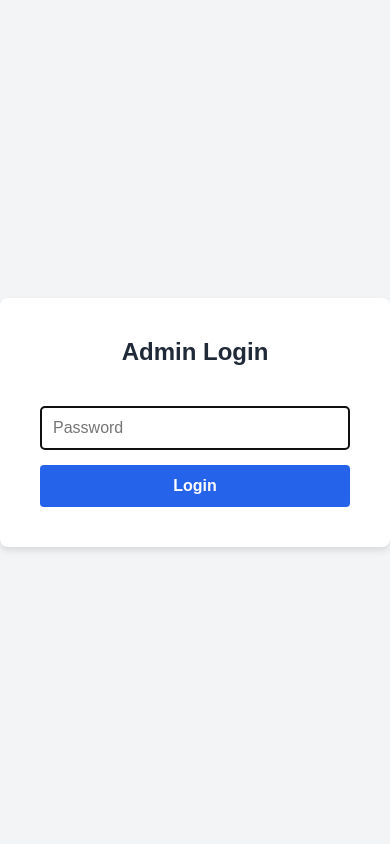
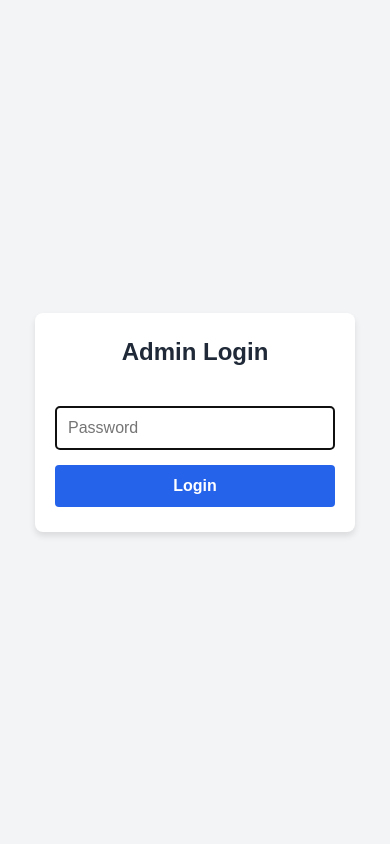
Before and after one commit to lovnishverma/futureskillsprime, a Flask app: page /admin in a window 390 px wide. Run offline with Flask 3, Linux system fonts and the light colour scheme.

Commit message:
Make admin login mobile friendly

```diff
--- a/templates/admin_login.html
+++ b/templates/admin_login.html
@@ -1,11 +1,15 @@
 <!DOCTYPE html>
 <html>
 <head>
+    <meta name="viewport" content="width=device-width, initial-scale=1.0">
     <link rel="icon" type="image/x-icon" href="{{ url_for('static', filename='assets/img/NIELIT-Logo-hd.png') }}">
     <title>Admin Login</title>
     <style>
-        body { font-family: sans-serif; background-color: #f3f4f6; display: flex; justify-content: center; align-items: center; height: 100vh; margin: 0; }
-        .login-box { background: white; padding: 40px; border-radius: 8px; box-shadow: 0 4px 6px rgba(0,0,0,0.1); width: 100%; max-width: 320px; text-align: center; }
+        body { font-family: sans-serif; background-color: #f3f4f6; display: flex; justify-content: center; align-items: center; height: 100vh; margin: 0; padding: 20px; box-sizing: border-box; }
+        .login-box { background: white; padding: 40px; border-radius: 8px; box-shadow: 0 4px 6px rgba(0,0,0,0.1); width: 100%; max-width: 320px; text-align: center; box-sizing: border-box; }
+        @media (max-width: 400px) {
+            .login-box { padding: 25px 20px; }
+        }
         input[type="password"] { width: 100%; padding: 12px; margin: 15px 0; border: 1px solid #d1d5db; border-radius: 4px; box-sizing: border-box; font-size: 16px; }
         button { width: 100%; padding: 12px; background: #2563eb; color: white; border: none; border-radius: 4px; cursor: pointer; font-size: 16px; font-weight: 600; }
         button:hover { background: #1d4ed8; }
```
